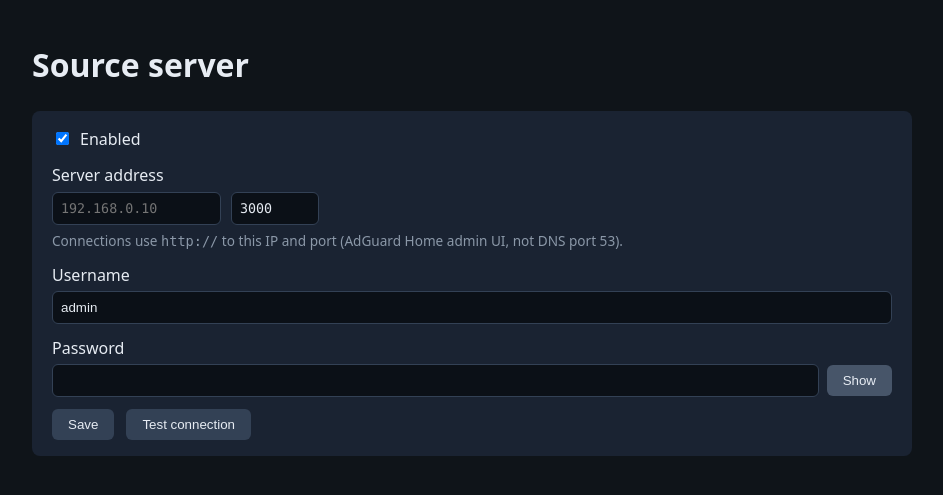
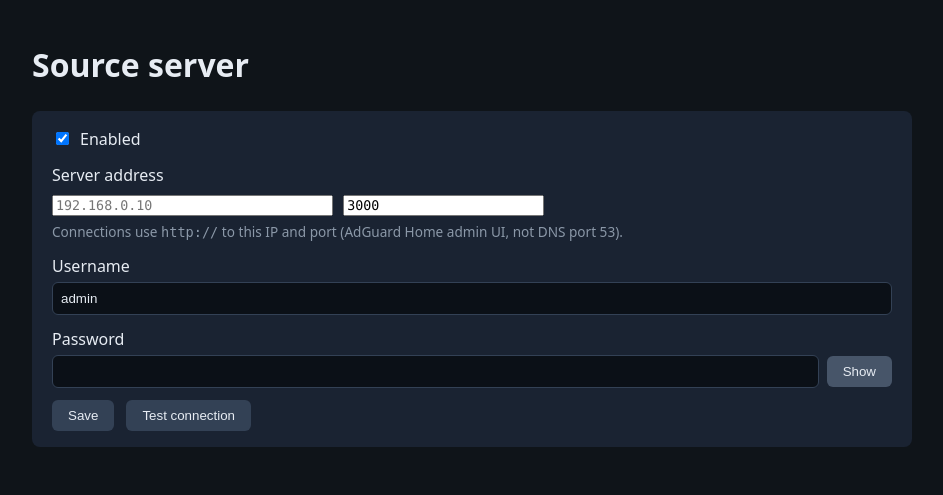
Before and after one commit to ludditious/AdGuardHome-ToolBox, a FastAPI app: page /source in a window 1280 px wide. Shown: the part 55-550 px from the top of the page, without its empty margins (168-1111 px from the left). Run offline with FastAPI, Linux system fonts and the light colour scheme; the visitor is signed in with stand-in values (Sample User, id 1).

Commit message:
Fix IP/port field width; rule to never rename GHCR package.

```diff
--- a/web/app/static/style.css
+++ b/web/app/static/style.css
@@ -146,7 +146,7 @@
 }
 .narrow { max-width: 420px; }
 label { display: block; margin-bottom: 0.75rem; }
-input[type=text], input[type=url], input[type=email], input[type=password], input[type=number] {
+input[type=text]:not(.ip-octets), input[type=url], input[type=email], input[type=password], input[type=number]:not(.port-field) {
   width: 100%;
   margin-top: 0.25rem;
   padding: 0.5rem;
@@ -177,16 +177,21 @@
 .host-port-ip, .host-port-port {
   display: block;
   margin-bottom: 0;
+  flex: 0 0 auto;
 }
-input.ip-octets {
-  width: 21ch;
+.host-port-field input.ip-octets {
+  width: 35ch;
+  min-width: 35ch;
   max-width: 100%;
+  box-sizing: border-box;
   font-family: ui-monospace, Consolas, monospace;
   margin-top: 0;
 }
-input.port-field {
-  width: 11ch;
+.host-port-field input.port-field {
+  width: 25ch;
+  min-width: 25ch;
   max-width: 100%;
+  box-sizing: border-box;
   font-family: ui-monospace, Consolas, monospace;
   margin-top: 0;
 }
--- a/web/app/version.py
+++ b/web/app/version.py
@@ -18,7 +18,7 @@
 from pathlib import Path
 
 APP_NAME = "AdGuard Home ToolBox"
-APP_REVISION = "2026-09-25"
+APP_REVISION = "2026-09-25a"
 
 
 def read_bundled_version() -> str:
```
Also changed, not shown: 2 other files.
